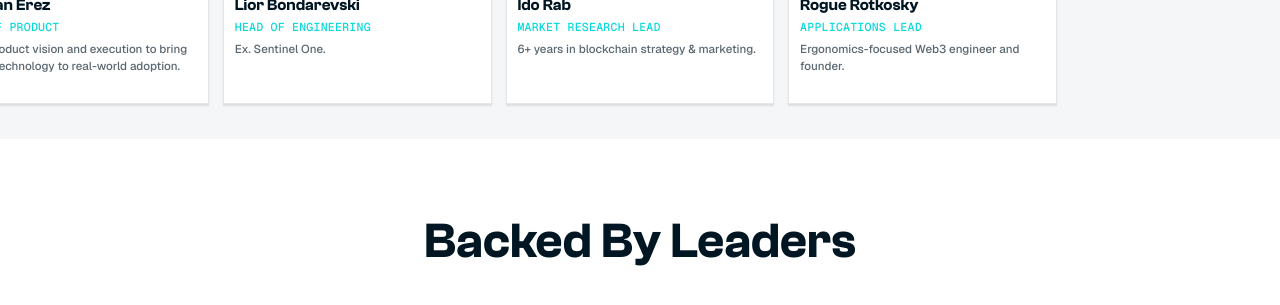
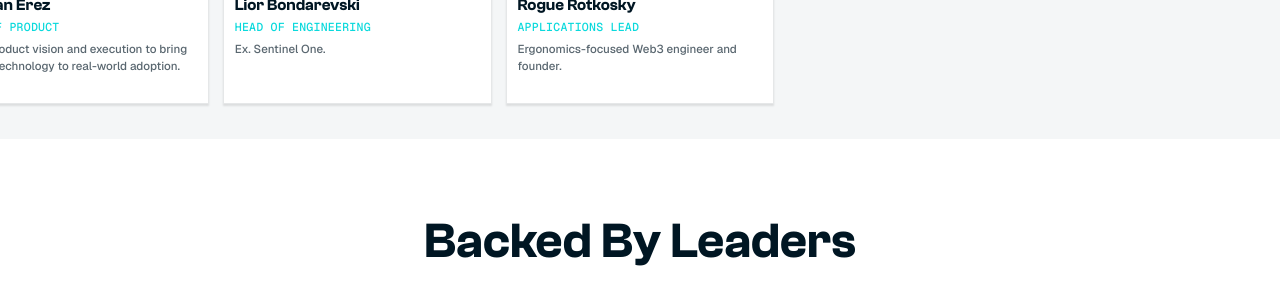
Before and after one commit to val-in-crypto/fhenix-mainnet, a website built with Vite: page index.html in a window 1280 px wide. Shown: the part 3034-3339 px from the top of the page. Built offline with nearby package versions, Linux system fonts and the light colour scheme.

Commit message:
Remove Ido from homepage team

```diff
--- a/index.html
+++ b/index.html
@@ -202,7 +202,6 @@
             <article class="person" data-reveal><div class="person__photo"><img src="/assets/figma/452-712-85f16.webp" alt="Anzhelika Hrokholska" loading="lazy" /></div><b>Anzhelika Hrokholska</b><span class="role">Head of Marketing</span><p>Ex-Binance, with 7+ years of Web3 marketing behind her.</p></article>
             <article class="person" data-reveal><div class="person__photo"><img src="/assets/figma/452-712-392c1.webp" alt="Yonatan Erez" loading="lazy" /></div><b>Yonatan Erez</b><span class="role">Head of Product</span><p>Leads product vision and execution to bring privacy technology to real-world adoption.</p></article>
             <article class="person" data-reveal><div class="person__photo"><img src="/assets/figma/452-712-7a3e7.webp" alt="Lior Bondarevski" loading="lazy" /></div><b>Lior Bondarevski</b><span class="role">Head of Engineering</span><p>Ex. Sentinel One.</p></article>
-            <article class="person" data-reveal><div class="person__photo"><img src="/assets/figma/452-712-51bae.webp" alt="Ido Rab" loading="lazy" /></div><b>Ido Rab</b><span class="role">Market Research Lead</span><p>6+ years in blockchain strategy &amp; marketing.</p></article>
             <article class="person" data-reveal><div class="person__photo"><img src="/assets/figma/452-712-f6d9d.webp" alt="Rogue Rotkosky" loading="lazy" /></div><b>Rogue Rotkosky</b><span class="role">Applications Lead</span><p>Ergonomics-focused Web3 engineer and founder.</p></article>
           </div>
 
```
